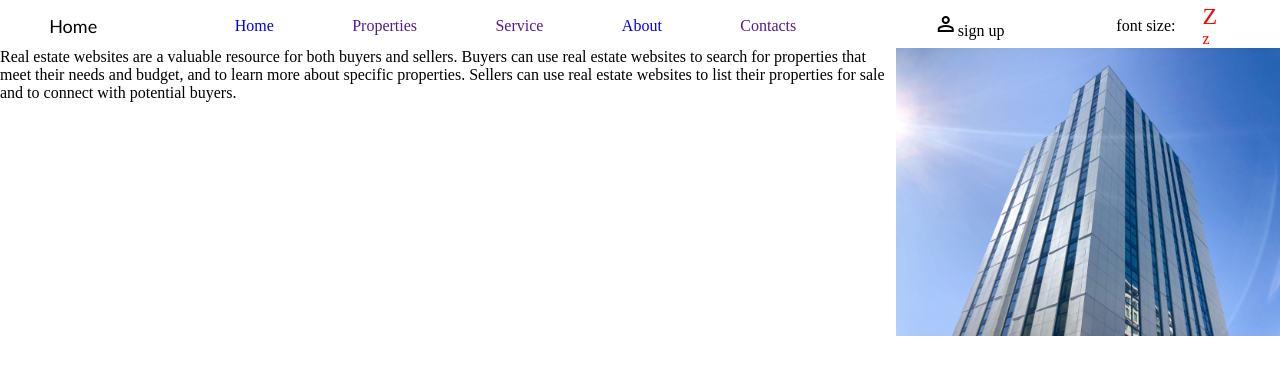
After one commit to T-PYTHON-OCT-23/LAB-TEMPLATES-CSS-2, a Django app: page /about/ in a window 1280 px wide. The commit adds this page. Shown: the top 375 px of the page. Run offline with Django 4.2, Linux system fonts and the light colour scheme; some web fonts are replaced.

Commit message:
cookies lab

```diff
--- a/RealEstate/main/static/css/style.css
+++ b/RealEstate/main/static/css/style.css
@@ -9,9 +9,6 @@
     position: fixed;
     width: 100%;
     margin-top: 3px;
-
-
-
 
 }
 .home{
@@ -127,3 +124,33 @@ label{
     flex-direction: column;
     min-height: 100vh;
 }
+
+.about{
+    display: flex;
+    padding-top: 3rem;
+    justify-content: space-between;
+
+}
+.about img{
+    width: 30%;
+}
+
+.large {
+    font-size: 200%;
+}
+
+.font-size{
+    width: 10%;
+    border: 0px;
+    border-radius: 20px;
+    display: flex;
+
+    justify-content: space-around;
+    align-items: center;
+    background-color: white;
+
+}
+.font-size a{
+    text-decoration: none;
+
+}
--- /dev/null
+++ b/RealEstate/main/templates/main/about.html
@@ -0,0 +1,15 @@
+{% extends 'main/base.html' %}
+
+{% load static %}
+{% block content %}
+
+<div class="about" >
+
+    <div>
+        <p>Real estate websites are a valuable resource for both buyers and sellers. Buyers can use real estate websites to search for properties that meet their needs and budget, and to learn more about specific properties. Sellers can use real estate websites to list their properties for sale and to connect with potential buyers. </p>
+
+    </div>
+    <img src="{% static 'images/building.jpg' %}" alt="">
+
+</div>
+{% endblock %}
--- a/RealEstate/main/templates/main/base.html
+++ b/RealEstate/main/templates/main/base.html
@@ -12,76 +12,30 @@
 <link rel="stylesheet" href="{% static 'css/style.css' %}">
 
 </head>
-<body>
+<body {% if "font" in request.COOKIES and request.COOKIES.font == "large" %} class="large" {% endif %} >
     <header class="header" >
         <div class="page-title" >Home</div>
         <div class="nav-content" >
-            <a href="">Home</a>
+            <a href="/">Home</a>
             <a href="">Properties</a>
             <a href="">Service</a>
-            <a href="">About</a>
+            <a href="{% url 'main:about' %}">About</a>
             <a href="">Contacts</a>
         </div>
         <div class="sign-up" >
             <a href=""><span class="material-symbols-outlined">
             person
-            </span>sign up</a></div>
+            </span>sign up</a>
+
+        </div>
+        <div class="font-size" ><p>font size:</p><div><a href="{% url 'main:font_large' %}"><p style="font-size: 150% ; color:red;">Z</p></a><a href="{% url 'main:font_small' %}"><p style="width: 150%; color:red;" >z</p></a></div>
+
+        </div>
     </header>
 
     {% block content %}
 
     {% endblock %}
-    <footer>
-        <div class="footer">
-            <span><a href="" id="house-log" class="material-symbols-outlined">
-                house
-                </a>
-                <br>
-            <label for="house-log">house</label></span>
-            <span>
-                <a href="" id='villa' class="material-symbols-outlined">
-                    villa
-                    </a><br>
-                <label for="villa">villa</label>
-            </span>
-            <span>
-                <a id="store" href="" class="material-symbols-outlined">
-                    store
-                    </a>
 
-                    <br>
-                    <label for="store">store</label>
-            </span>
-            <span>
-                <a id="apartment" href="" class="material-symbols-outlined">
-                    apartment
-                    </a>
-                    <br>
-                    <label for="apartment">apartment</label>
-            </span>
-
-            <span>
-                <a id="location_city" href=""class="material-symbols-outlined">
-                    location_city
-                    </a>
-                    <br>
-                    <label for="location_city">all</label>
-            </span>
-
-            <span>
-                <a href="" id="home-logo" class="material-symbols-outlined">
-                    home
-                    </a>
-                    <br>
-                    <label for="home-logo">office</label>
-            </span>
-            <span>
-                <a href="" class="material-symbols-outlined">
-                    map
-                </a><br>
-                <label>city location</label>
-            </span>
-        </div>
-    </footer>
 </body>
 </html>
--- a/RealEstate/main/urls.py
+++ b/RealEstate/main/urls.py
@@ -4,5 +4,10 @@ from .import views
 app_name ='main'
 
 urlpatterns =[
-    path('',views.index, name='home')
+    path('',views.index, name='home'),
+    path('about/',views.about,name='about'),
+    path('font/large/',views.large_font,name='font_large'),
+    path('font/small/',views.small_font,name='font_small')
+
+
 ]
--- a/RealEstate/main/views.py
+++ b/RealEstate/main/views.py
@@ -1,4 +1,4 @@
-from django.shortcuts import render
+from django.shortcuts import render,redirect
 from django.http import HttpRequest
 # Create your views here.
 
@@ -6,3 +6,19 @@ from django.http import HttpRequest
 def index(request:HttpRequest):
 
     return render(request,'main/index.html')
+
+def about(request:HttpRequest):
+
+    return render(request,'main/about.html')
+
+def large_font(request:HttpRequest):
+
+    response = redirect('main:home')
+    response.set_cookie('font','large')
+    return response
+
+def small_font(request:HttpRequest):
+
+    response= redirect('main:home')
+    response.set_cookie('font','small')
+    return response
```
Also changed, not shown: RealEstate/main/templates/main/index.html (+52 -0 lines).
